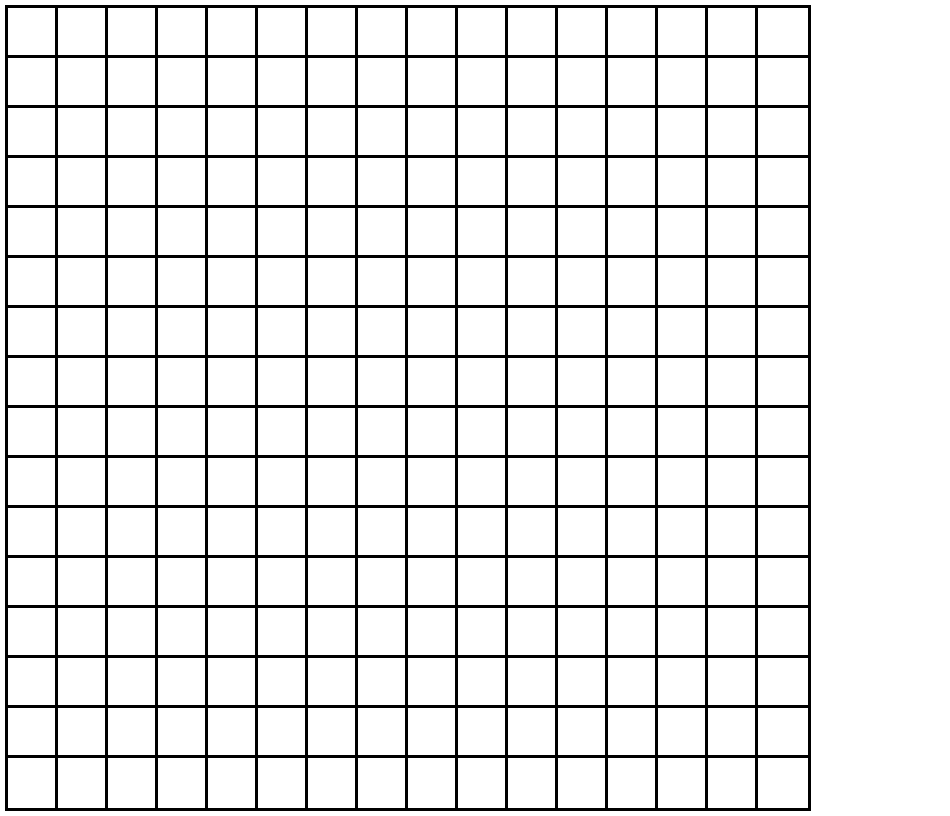
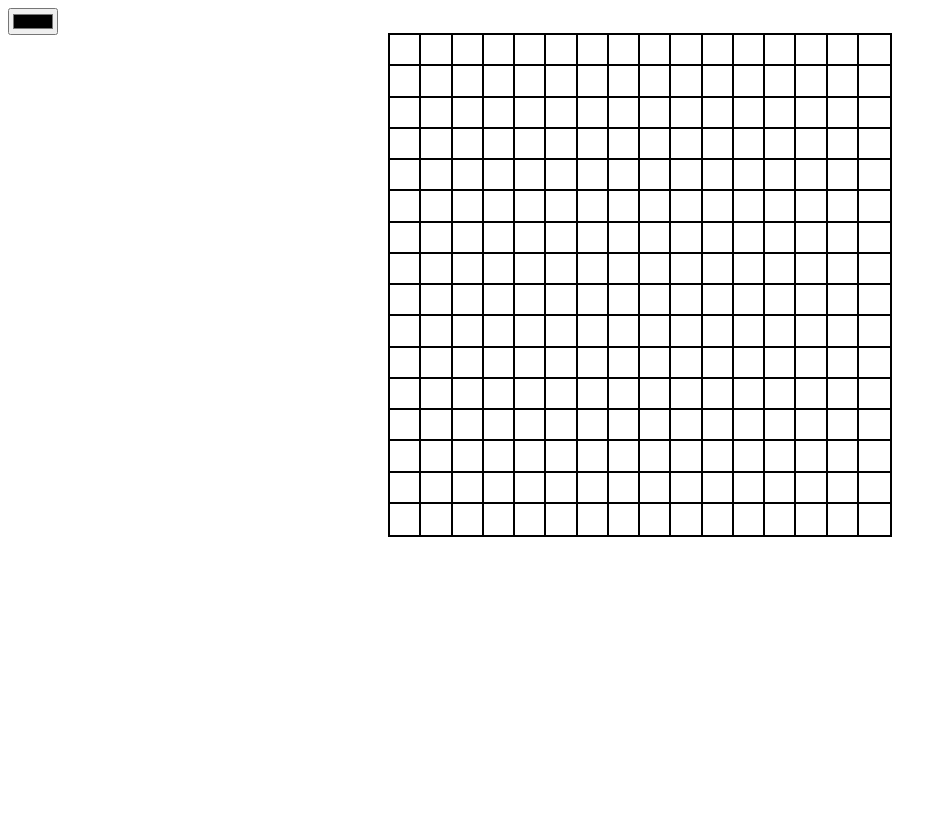
Before and after one commit to TheCodeGeneral/WebSketch, a plain HTML site: page index.html in a window 1280 px wide. Shown: the whole page, without its empty margins (0-950 px from the left). Drawn offline with Linux system fonts and the light colour scheme.

Commit message:
Added drawing colors in grid

```diff
--- a/index.html
+++ b/index.html
@@ -9,8 +9,11 @@
     <script src="javascript.js" defer></script>
 </head>
 <body>
-   <div id="grid-wrapper">
-
-   </div>
+    <div id="content-wrapper">
+        <div id="control-panel">
+            <input id="color-picker" type="color">
+        </div>
+        <div id="grid-wrapper"></div>
+    </div>
 </body>
 </html>
--- a/javascript.js
+++ b/javascript.js
@@ -1,11 +1,12 @@
 generateGrid(16);
+
 
 function generateGrid(numRows) {
     // Create div to put pixels in
     grid = document.createElement('div');
     grid.id = 'grid';
 
-    // Get css custom property for grid size and border width
+    // Get css custom property for grid size
     let gridSize = parseInt(getComputedStyle(document.documentElement,null).getPropertyValue('--grid-size').slice(0,-2));
 
     for(i = 0; i < numRows * numRows; i++) {
@@ -22,3 +23,13 @@ function generateGrid(numRows) {
 
     document.getElementById('grid-wrapper').appendChild(grid);
 }
+
+function drawColor(pixel) {
+    if(pixel.which) {
+        let color = document.getElementById('color-picker').value;
+        pixel.target.style.backgroundColor = color;
+    }
+}
+document.querySelectorAll('#grid > div').forEach(pixel => {
+    pixel.addEventListener('mouseenter', drawColor);
+});
--- a/style.css
+++ b/style.css
@@ -1,11 +1,11 @@
 :root {
-    --grid-size: 800px;
-    --grid-border-width: 1px;
+    --grid-size: 500px;
+    --grid-border-width: 2px;
 }
 .pixel {
     background-color: white;
-    border: 3px solid black;
-    margin: -3px;
+    border: var(--grid-border-width) solid black;
+    margin: calc(0px - var(--grid-border-width));
 }
 
 #grid {
@@ -15,3 +15,9 @@
     height: var(--grid-size);
     background-color: black;
 }
+
+#grid-wrapper {
+    display: flex;
+    align-items: center;
+    justify-content: center;
+}
```
